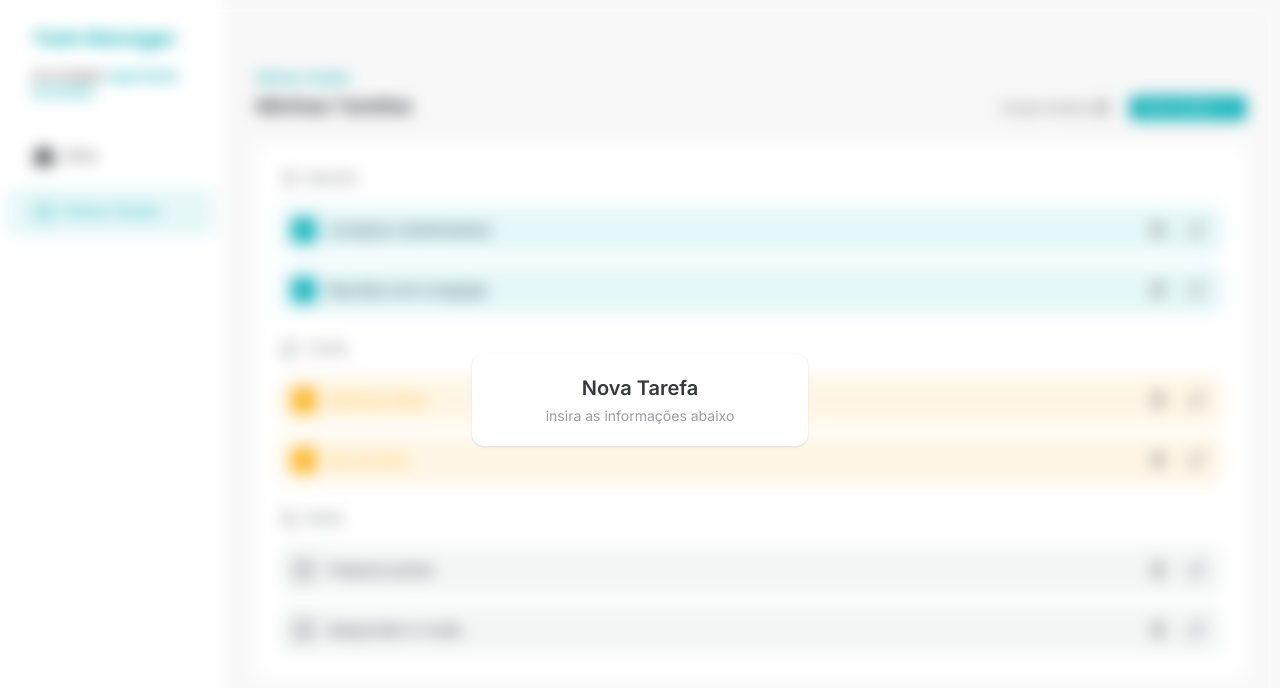
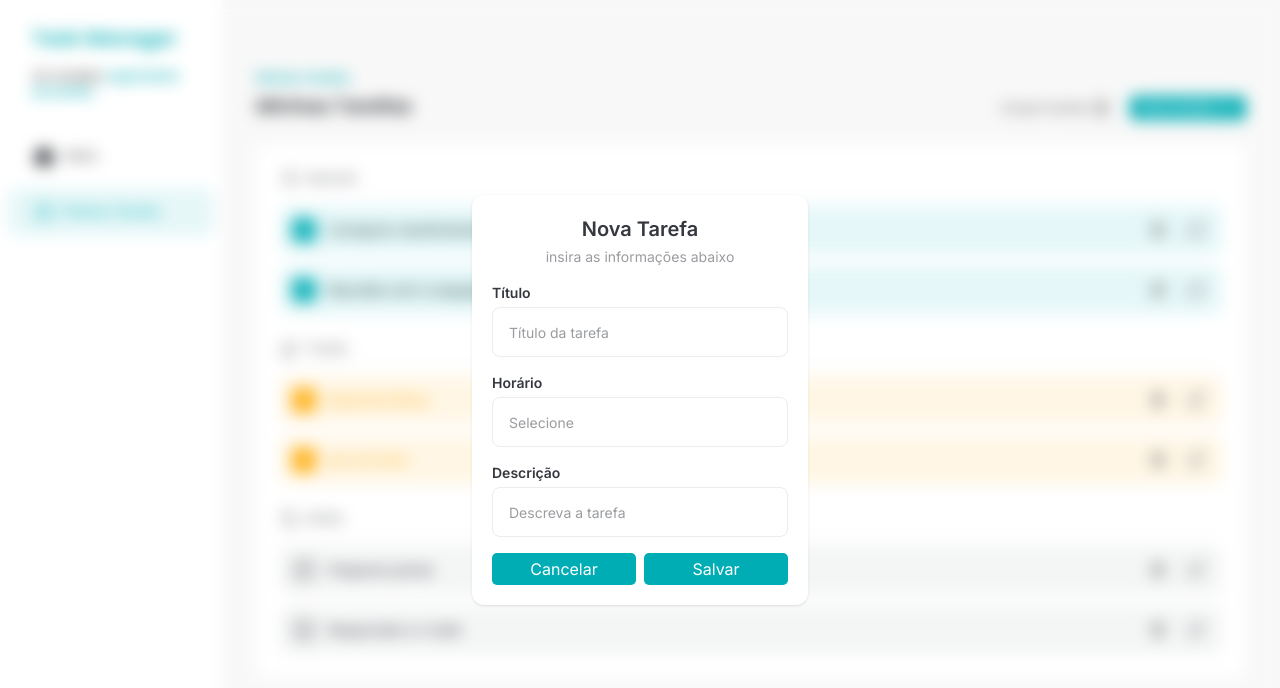
Before and after one commit to pc-silva/app-task-manager, a React (Vite) app: page / in a window 1280 px wide. Both pictures are taken after a click on the button "Nova tarefa". Shown: the top 688 px of the page. Built offline with nearby package versions, Linux system fonts and the light colour scheme.

Commit message:
feat: created inputs for the DialogTask

```diff
--- a/src/components/AddTaskDialog.jsx
+++ b/src/components/AddTaskDialog.jsx
@@ -1,13 +1,27 @@
 import { createPortal } from "react-dom";
+
+import { Input } from "./Inputs";
+import { Button } from "./Button";
 
 export const AddTaskDialog = ({ isOpen }) => {
   if (!isOpen) return null;
 
   return createPortal(
-    <div className="font-inter fixed top-0 flex h-screen w-screen items-center justify-center backdrop-blur transition">
-      <div className="w-84 space-y-1 rounded-xl bg-white p-5 text-center shadow">
-        <h1 className="text-xl font-semibold text-[#35383E]">Nova Tarefa</h1>
-        <p className="text-sm text-[#9A9C9F]">insira as informações abaixo</p>
+    <div className="font-inter fixed top-0 flex h-screen w-screen items-center justify-center backdrop-blur">
+      <div className="w-84 space-y-4 rounded-xl bg-white p-5 text-center shadow">
+        <div className="space-y-1">
+          <h1 className="text-xl font-semibold text-[#35383E]">Nova Tarefa</h1>
+          <p className="text-sm text-[#9A9C9F]">insira as informações abaixo</p>
+        </div>
+        <div className="flex flex-col gap-4">
+          <Input label={"Título"} placeholder="Título da tarefa" />
+          <Input label={"Horário"} placeholder="Selecione" />
+          <Input label={"Descrição"} placeholder="Descreva a tarefa" />
+          <div className="flex justify-between gap-2">
+            <Button className="w-full">Cancelar</Button>
+            <Button className="w-full">Salvar</Button>
+          </div>
+        </div>
       </div>
     </div>,
     document.body,
--- a/src/components/Button.jsx
+++ b/src/components/Button.jsx
@@ -1,4 +1,9 @@
-export const Button = ({ children, variant, ...rest }) => {
+export const Button = ({
+  children,
+  variant = "primary",
+  className,
+  ...rest
+}) => {
   function getVariantButton() {
     if (variant === "primary") {
       return "bg-[#00ADB5] px-3 py-1 text-white";
@@ -8,7 +13,7 @@ export const Button = ({ children, variant, ...rest }) => {
 
   return (
     <button
-      className={`flex cursor-pointer gap-1 rounded-[5px] transition-opacity hover:opacity-75 ${getVariantButton()}`}
+      className={`flex cursor-pointer justify-center gap-1 rounded-[5px] transition-opacity hover:opacity-75 ${getVariantButton()} ${className}`}
       {...rest}
     >
       {children}
--- /dev/null
+++ b/src/components/Inputs.jsx
@@ -0,0 +1,14 @@
+export const Input = ({ label, ...rest }) => {
+  return (
+    <div className="flex flex-col gap-1 text-left">
+      <label className="text-sm font-semibold text-[#35383E]" htmlFor={rest.id}>
+        {label}
+      </label>
+      <input
+        className="rounded-lg border border-[#ECECEC] px-4 py-3 placeholder:text-sm placeholder:text-[#9A9C9F] focus:ring-2 focus:ring-[#00ADB5] focus:outline-none"
+        type="text"
+        {...rest}
+      />
+    </div>
+  );
+};
--- a/src/components/Task.jsx
+++ b/src/components/Task.jsx
@@ -61,10 +61,7 @@ export const Task = () => {
           <Button variant="secondary">
             Limpar tarefas <TrashIcon />
           </Button>
-          <Button
-            variant="primary"
-            onClick={() => setAddTaskDialogIsOpen(true)}
-          >
+          <Button onClick={() => setAddTaskDialogIsOpen(true)}>
             Nova tarefa <AddIcon />
           </Button>
           <AddTaskDialog isOpen={addTaskDialogIsOpen} />
```
